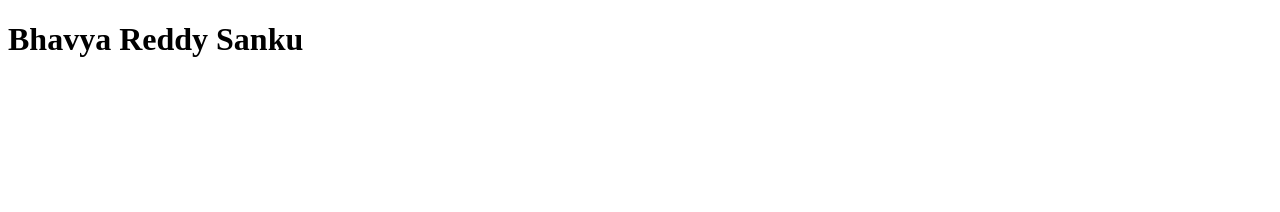
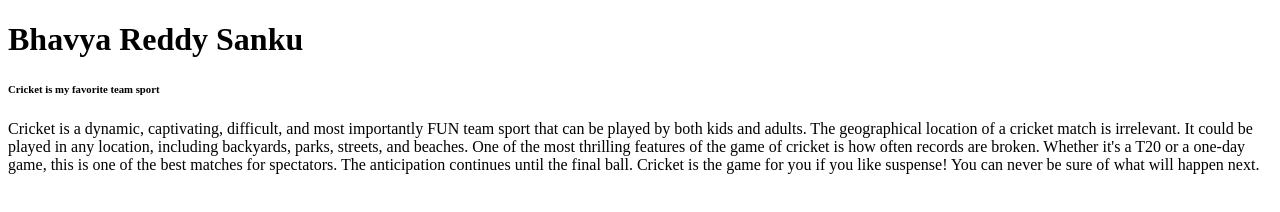
Before and after one commit to 44-563-Web-Apps-S23/44563-webapps-assignment-3-BhavyReddy17, a plain HTML site: page index.html in a window 1280 px wide. Drawn offline with Linux system fonts and the light colour scheme.

Commit message:
Update index.html

```diff
--- a/index.html
+++ b/index.html
@@ -7,5 +7,8 @@
     </head>
     <body>
         <h1>Bhavya Reddy Sanku</h1>
+        <h6>Cricket is my favorite team sport</h6>
+        <p>Cricket is a dynamic, captivating, difficult, and most importantly FUN team sport that can be played by both kids and adults. The geographical location of a cricket match is irrelevant. It could be played in any location, including backyards, parks, streets, and beaches. One of the most thrilling features of the game of cricket is how often records are broken. Whether it's a T20 or a one-day game, this is one of the best matches for spectators. The anticipation continues until the final ball. Cricket is the game for you if you like suspense! You can never be sure of what will happen next.</p>
+
     </body>
 </html>
```
